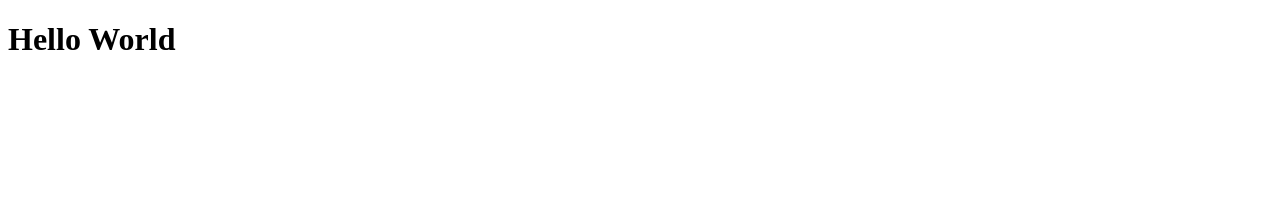
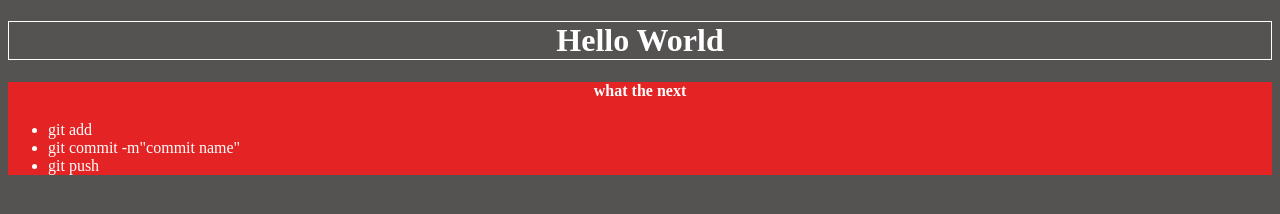
Before and after one commit to ab-bakkar71/test2, a plain HTML site: page index.html in a window 1280 px wide. Drawn offline with Linux system fonts and the light colour scheme.

Commit message:
secound commit

```diff
--- a/index.html
+++ b/index.html
@@ -5,8 +5,17 @@
     <meta name="viewport" content="width=
     , initial-scale=1.0">
     <title>Test 2</title>
+    <link rel="stylesheet" href="/style.css">
 </head>
 <body>
     <h1>Hello World</h1>
+    <div>
+        <h4>what the next</h4>
+        <ul>
+            <li>git add</li>
+            <li>git commit -m"commit name"</li>
+            <li>git push</li>
+        </ul>
+    </div>
 </body>
 </html>
--- /dev/null
+++ b/style.css
@@ -0,0 +1,17 @@
+body{
+    background-color: rgb(85, 82, 82);
+}
+h1{
+    text-align: center;
+    color: #fff;
+    border: 1px solid ;
+}
+
+div{
+    color: #fff;
+    background-color: #e42424;
+}
+
+h4{
+    text-align: center;
+}
```
